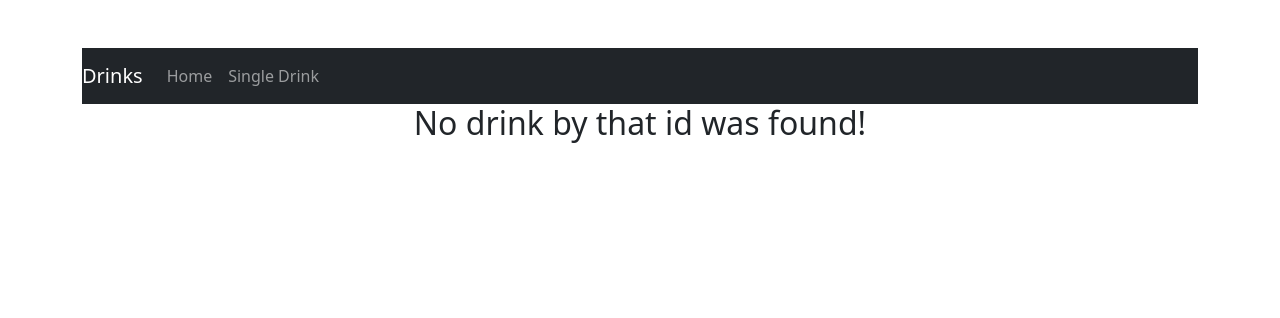
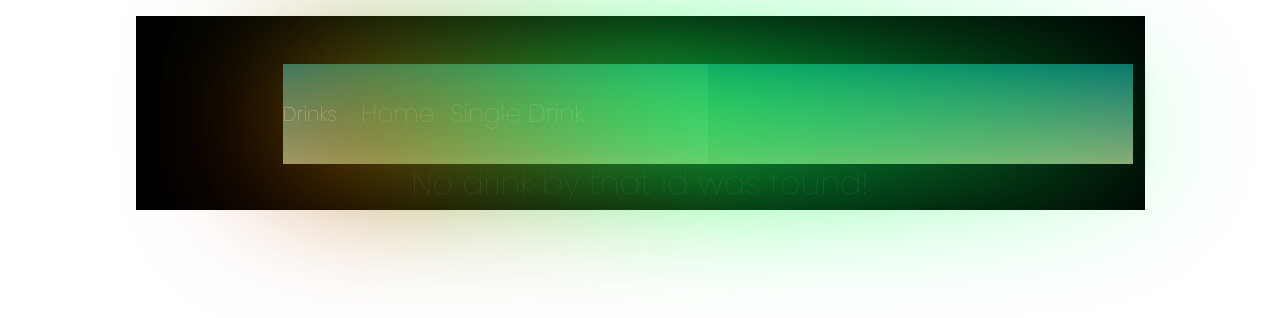
Before and after one commit to jeffreyriosjr/jeffreys-drinks-ts, a React (Create React App) app: page /cocktails/1 in a window 1280 px wide. Shown: the top 318 px of the page. Built offline with nearby package versions, Linux system fonts and the light colour scheme; no server answers.

Commit message:
feat(Css): final styling and editing to App.css

```diff
--- a/src/App.css
+++ b/src/App.css
@@ -1,22 +1,127 @@
-.dr-bg-img{
-    background-size: contain;
-    background-position: top;
-    background-repeat: no-repeat;
-    height: 280px;
-    width: 100%;
+@import url('https://fonts.googleapis.com/css2?family=Poppins:wght@100&display=swap');
+
+* {
+  margin: 0;
+  padding: 0;
+  box-sizing: border-box;
+  font-family: 'Poppins', sans-serif;
+
+
+
+}
+body {
+  font-family: 'Poppins', sans-serif;
+  margin: 0;
+  padding: 0;
+  display: flex;
+  justify-content: center;
+  min-height: 100vh;
+}
+.container {
+  background-color: black;
+  display: flex;
+  flex-wrap: wrap;
+  justify-content: space-between;
+}
+.card {
+  position: relative;
+  left: -6%;
+  width: 200px;
+  height: 260px;
+  transition: 0.3s ease-out;
+  box-shadow: 0 3px 15px rgba(0, 0, 0, 0.7);
+}
+.card:hover{
+  transform: translateY(40px);
+}
+
+.card:hover:before{
+  opacity: 1.1;
+}
+.card-img {
+  position: relative;
+  top: 0;
+  left: 0;
+  width: 100px;
+  height: 190px;
+  background-size: cover;
+  background-repeat: no-repeat;
+}
+
+.card-title {
+  margin: 10px 0 0;
+  padding: 8em 1em;
+  transition: 0.3s;
+  text-align: justify;
+
+}
+.card-title-2 {
+  font-size: 22px;
+  margin: 10px 0 0;
+  padding: 8em 1em;
+  transition: 0.3s;
+  text-align: right;
+  display: grid;
+
+}
+.card-2 {
+  background-size: contain;
+  background-repeat: no-repeat;
+  position: relative;
+  width: 60%;
+  height: 60%;
+  transition: 0.3s ease-out;
+  box-shadow: 0 3px 15px rgba(0, 0, 0, 0.7);
+}
+
+h3 {
+
+  color: rgb(196, 65, 65);
+  font-weight: bold;
+  font-size: 35px;
+}
+.navbar:before{
+  content: '';
+  position: absolute;
+  top: 0;
+  left: 0;
+  width: 50%;
+  height: 100%;
+  background: rgba(255,255,255,0.1);
+  pointer-events: none;
+}
+.navbar:after {
+  content: '';
+  position: absolute;
+  top: -5px;
+  left: -5px;
+  right: -5px;
+  bottom: -5px;
+  background: linear-gradient(25deg,#ff0047,#6eff00, transparent);
+  pointer-events: none;
+  animation: animate 5s linear infinite;
+
+}
+@keyframes animate {
+  0% {
+    filter: blur(70px) hue-rotate(0deg);
   }
+  100%
+  {
+    filter: blur(70px) hue-rotate(360deg);
+  }
+}
 
-  .single-drink{
-    margin: 25%;
-    background-size: contain;
-    background-repeat: no-repeat;
-    width: 300x;
-    height: 300px;
-  }
 
-  .card1 {
-    padding:0;
-    margin: 30%;
-    justify-content: center;
-    /* position: center; */
-  }
+
+.navbar{
+  margin-left: 135px;
+  color: black;
+  font-size: 25px;
+  position: absolute;
+  width: 850px;
+  min-height: 100px;
+  background-color: rgba(255,255,255,0.05);
+  box-shadow: 0 5px 15px rgba(0,0,0,1);
+  background: linear-gradient(to bottom, rgba(18, 220, 220, 0.5), rgb(149, 164, 122));
+}
--- a/src/components/DrinksCard.tsx
+++ b/src/components/DrinksCard.tsx
@@ -6,21 +6,18 @@ interface DrinksProps  {
 const DrinksCard:React.FC<DrinksProps > = ({drink}) => {
     const history = useHistory();
     return(
-        <div className='card '>
-            <span onClick={() => history.push(`/cocktails/${drink.idDrink}`)}>
-                           {/* image top*/}
-               <div className='dr-bg-img' style = {{ backgroundImage: `url(${drink.strDrinkThumb})`}}></div>
-                           {/* card body */}
-               <div className='card-body'>
+        <div className="body">
+        <div className='container'>
+            <div className="card">
+            <div className="card-header">
+            <div className='card-img text-center' style = {{ backgroundImage: `url(${drink.strDrinkThumb})`}}>
                    <h4 className='card-title text-center'>
-                      <Link to={`/products/${drink.idDrink}`}>{drink.strDrink}</Link></h4>
-                   <div className='text-center'>
-                        <h5 className='card-title'>{drink.strCategory}</h5>
-                        <h6 className='card-title'>{drink.strAlcoholic}</h6>
-                        <h6 className='card-title'>{drink.strGlass}</h6>
-                   </div>
+                      <Link to={`/cocktails/${drink.idDrink}`}>The: {drink.strDrink}</Link>
+                   </h4>
                </div>
-           </span>
+           </div>
+           </div>
+           </div>
       </div>
     )
 }
--- a/src/components/Navbar.tsx
+++ b/src/components/Navbar.tsx
@@ -2,7 +2,7 @@ import {Link} from 'react-router-dom';
 
 const Navbar = () => {
     return (
-        <nav className="navbar navbar-expand-lg navbar-dark bg-dark mt-5">
+        <nav className="navbar navbar-expand-lg navbar-dark  mt-5">
             {/*logo*/}
             <Link to='/' className='navbar-brand'>Drinks</Link>
             {/*menu*/}
--- a/src/components/SingleDrinkComponent.tsx
+++ b/src/components/SingleDrinkComponent.tsx
@@ -1,4 +1,3 @@
-import {Link,  useHistory } from 'react-router-dom';
 import React from 'react';
 
 
@@ -7,26 +6,33 @@ interface SingleDrinkProps  {
  }
 
 const SingleDrinkComponent: React.FC<SingleDrinkProps> = ({ drink }) => {
-
-    // const history = useHistory();
+    if (!drink) {
+        return <div>There is no drink by that name..</div>
+    }
 
     console.log('singlecard',drink);
     return(
+            <div className="container">
+            <div className="row align-items-center no-gutters">
+              <div className="card-2 mt-5"style={{ backgroundImage: `url(${drink.strDrinkThumb})` }}>
+                  <div className='card-title-2'>
 
-              <div className="card1 col-sm-12 col-md-4 mt-5 text-center">
-                  <div className="single-drink"style={{ backgroundImage: `url(${drink.strDrinkThumb})` }}>
-                  </div>
-                  <h2>{drink.strDrink}</h2>
-                  <h2>{drink.strGlass}</h2>
-                  <h2>{drink.strAlcoholic}</h2>
-
-
-
-
-                </div>
-
-
-
+                        <h5 className='text-info'>
+                        <p>
+                        The Recipe:
+                        </p>
+                        {drink.strIngredient2}
+                        {drink.strIngredient1}
+                        {drink.strIngredient3}
+                        </h5>
+                        <h3>
+                        <p className="card-text">{drink.strInstructions}</p>
+                        </h3>
+                        <h3>Glass Type: {drink.strGlass}</h3>
+                   </div>
+                   </div>
+                   </div>
+                    </div>
     )
 };
 
--- a/src/pages/Homepage.tsx
+++ b/src/pages/Homepage.tsx
@@ -28,9 +28,8 @@ const Homepage = () => {
     return (
     <div id='home'>
         <div className='row text-center'>
-            <div className='col'>
-                <h2>Home page</h2>
-                <h3>You have {drinks.length} items to sell</h3>
+            <div className='col-sm-12 mt-5'>
+                <h3>Jeffrey's Drinks</h3>
             </div>
         </div>
           {/**Search filter */}
--- a/src/routers/AppRouter.tsx
+++ b/src/routers/AppRouter.tsx
@@ -6,8 +6,8 @@ import SingleDrink from '../pages/SingleDrink';
 const AppRouter = () => {
     return (
 
-        <div className='container'>
-          <div>
+        <div className='container mt-3'>
+          <div className='align-items-center'>
           <Navbar/>
           <Switch>
             <Route path='/' exact component={Homepage} />
```
